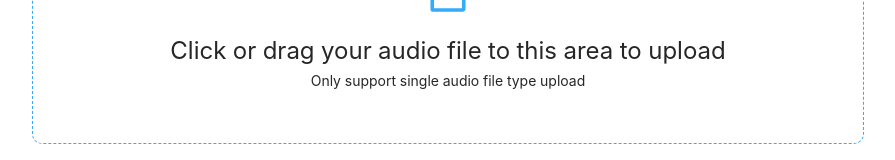
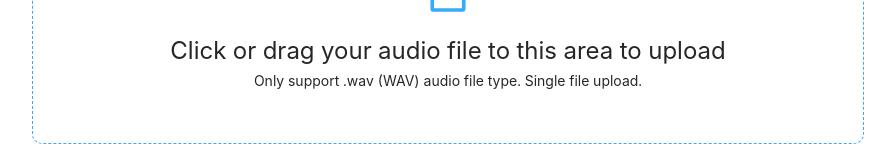
Before and after one commit to xmliszt/dl-big-project, a React (Create React App) app in the folder client/: page / in a window 1280 px wide. Shown: the part 442-602 px from the top of the page, without its empty margins (192-1087 px from the left). Built offline with nearby package versions, Linux system fonts and the light colour scheme.

Commit message:
feat: restrict to WAV only

```diff
--- a/client/src/Home.js
+++ b/client/src/Home.js
@@ -13,7 +13,7 @@ export default function Home() {
   const [fileList, setFileList] = useState([]);
 
   const props = {
-    accept: "audio/*",
+    accept: "audio/wav",
     name: "audio",
     multiple: false,
     maxCount: 1,
@@ -27,7 +27,12 @@ export default function Home() {
         }
         return file;
       });
-
+      var fileType = info.file.name.split(".").pop().toLowerCase();
+      if (fileType !== "wav") {
+        message.error("Only WAV file is allowed");
+        setFileList = [];
+        return;
+      }
       if (status === "done") {
         setUploadDone(true);
         message.success(`${info.file.name} file uploaded successfully.`);
@@ -38,7 +43,6 @@ export default function Home() {
         message.warning(`${info.file.name} file removed successfully.`);
         setUploadDone(false);
       }
-
       setFileList(list);
     },
     progress: {
@@ -137,7 +141,7 @@ export default function Home() {
                   Click or drag your audio file to this area to upload
                 </p>
                 <p className="ant-upload-hint">
-                  Only support single audio file type upload
+                  Only support .wav (WAV) audio file type. Single file upload.
                 </p>
               </Upload>
             </div>
```
